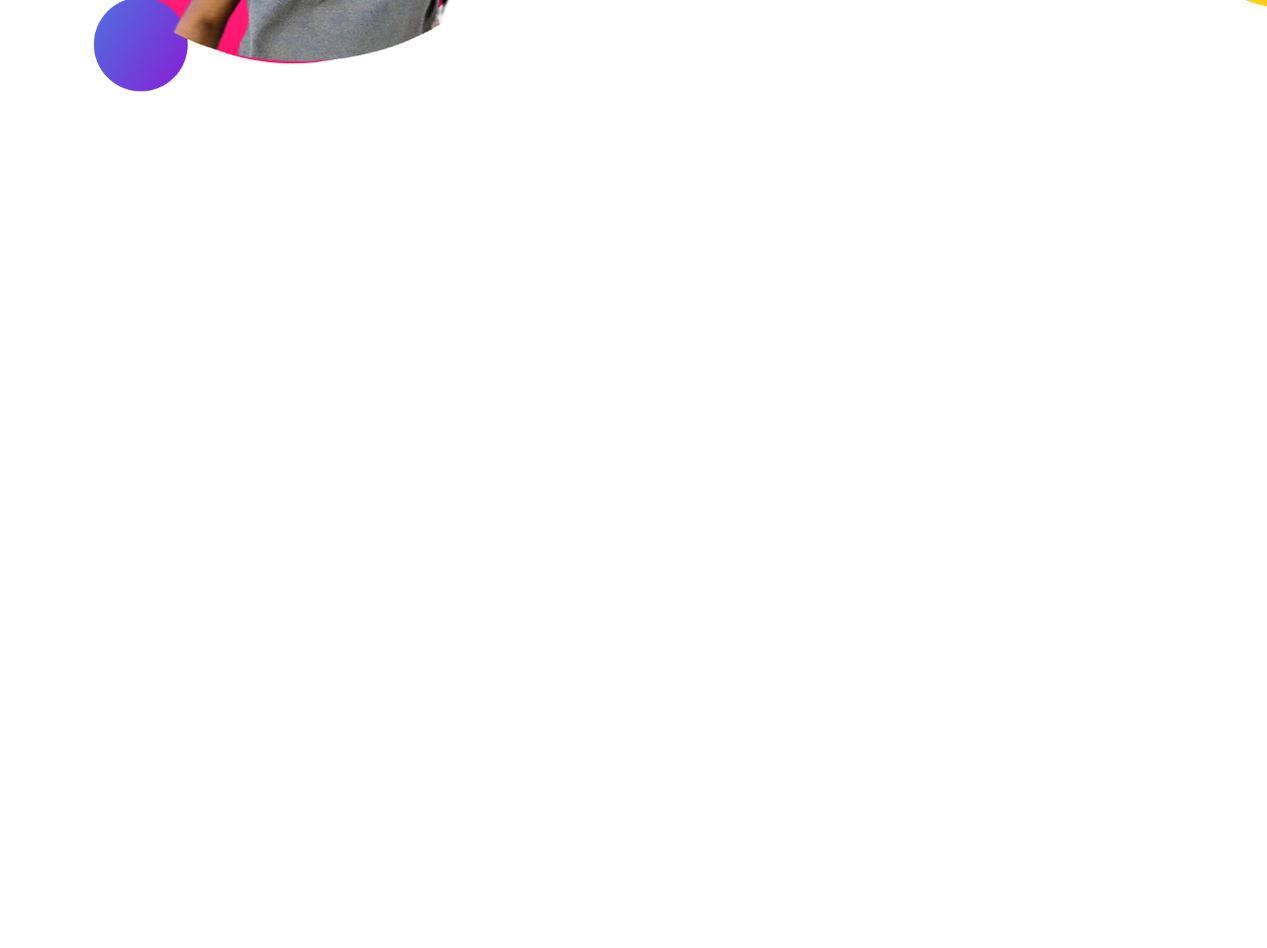
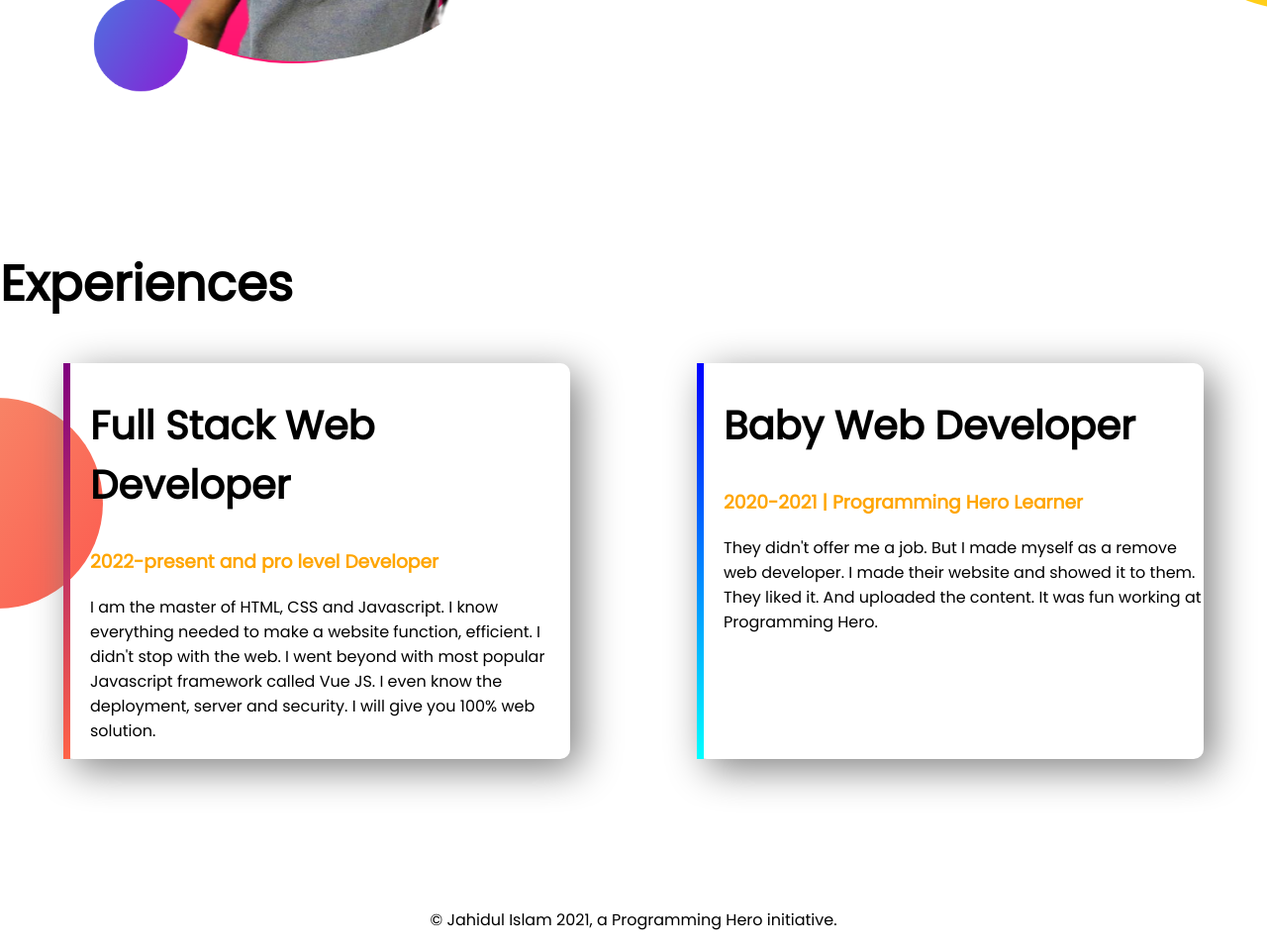
Before and after one commit to jahidulislam123/developer.portfolio, a plain HTML site: page index.html in a window 1280 px wide. Shown: the part 1024-1982 px from the top of the page at 99% size. Before the commit the page ends 1274 px from the top, so only its background shows below. Drawn offline with Linux system fonts and the light colour scheme.

Commit message:
footer and exp

```diff
--- a/index.html
+++ b/index.html
@@ -17,7 +17,7 @@
 </head>
 
 <body>
-    <section class="top-banner">
+    <section class="top-banner flexible-container">
         <div class="half-width">
             <h1>Welcome To</h1>
             <h1><span class="orange-color">Jahidul Islam</span> World!
@@ -31,7 +31,7 @@
             <img src="images/jahidul picture with busy.png" alt="">
         </div>
     </section>
-    <section class="dream">
+    <section class="dream flexible-container">
         <div class="half-width">
             <img src="images/my-bg2 (2).png" alt="">
 
@@ -49,6 +49,29 @@
         </div>
 
     </section>
+    <section class="experience">
+        <h1>Experiences</h1>
+        <div class="flexible-container">
+            <div  id="full-stack-developer" class="experiences-item">
+                <h2>Full Stack Web Developer</h2>
+                <h3 class="orange-color">2022-present and pro level Developer</h3>
+                <p>
+                    I am the master of HTML, CSS and Javascript. I know everything needed to make a website function,
+                    efficient. I didn't stop with the web. I went beyond with most popular Javascript framework called Vue
+                    JS. I even know the deployment, server and security. I will give you 100% web solution.
+                </p>
+            </div>
+            <div id="web-dev-experience" class="experiences-item">
+                <h2> Baby Web Developer</h2>
+                <h3 class="orange-color">2020-2021 | Programming Hero Learner</h3>
+                <p>
+                    They didn't offer me a job. But I made myself as a remove web developer. I made their website and showed
+                    it to them. They liked it. And uploaded the content. It was fun working at Programming Hero.
+                </p>
+            </div>
+        </div>
+    </section>
+    <footer><p>© Jahidul Islam 2021, a Programming Hero initiative.</p></footer>
 </body>
 
 </html>
--- a/style.css
+++ b/style.css
@@ -7,11 +7,15 @@ h1 {
     font-size: 50px;
 }
 
+h2 {
+    font-size: 40px;
+}
+
 .orange-color {
     color: orange;
 }
 
-section {
+.flexible-container {
     display: flex;
     margin-bottom: 150px;
 }
@@ -45,3 +49,38 @@ section {
     background-repeat: no-repeat;
     background-position: right;
 }
+
+.experiences-item {
+    width: 40%;
+    margin-left: 5%;
+    margin-right: 5%;
+    padding-left: 20px;
+    border-radius: 10px;
+    box-shadow: 10px 10px 40px gray;
+}
+
+.experience {
+    background-image: url(images/exp-bg.png);
+    background-repeat: no-repeat;
+    background-position: left;
+
+}
+
+#web-dev-experience {
+    border-left: 7px solid;
+    border-image: linear-gradient(blue, cyan);
+    border-image-slice: 1;
+
+}
+
+#full-stack-developer {
+    border-left: 7px solid;
+    border-image: linear-gradient(purple, tomato);
+    border-image-slice: 1;
+
+
+}
+
+footer p {
+    text-align: center;
+}
```
Also changed, not shown: 1 other file.
